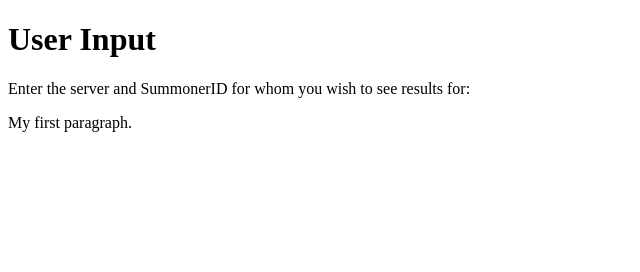
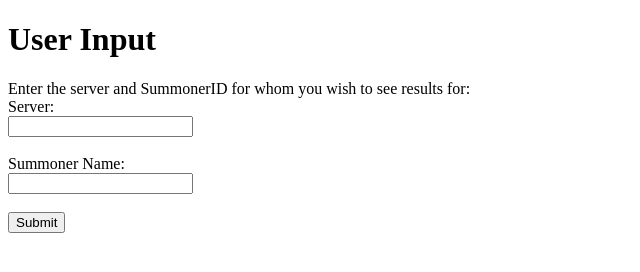
Before and after one commit to ravi-donepudi/ravi-donepudi.github.io, a plain HTML site: page index.html in a window 1280 px wide. Shown: the whole page, without its empty margins (0-640 px from the left). Drawn offline with Linux system fonts and the light colour scheme.

Commit message:
Update index.html

```diff
--- a/index.html
+++ b/index.html
@@ -5,7 +5,16 @@
 <h1>User Input</h1>
 Enter the server and SummonerID for whom you wish to see results for:
 
-<p>My first paragraph.</p>
+<form>
+    Server: <br />
+  <input type="text"/>
+  <br /><br />
+   Summoner Name: <br />
+  <input type="text"/>
+  <br /><br />
+  <input type = "submit"/>
+
+</form>
 
 </body>
 </html>
```
